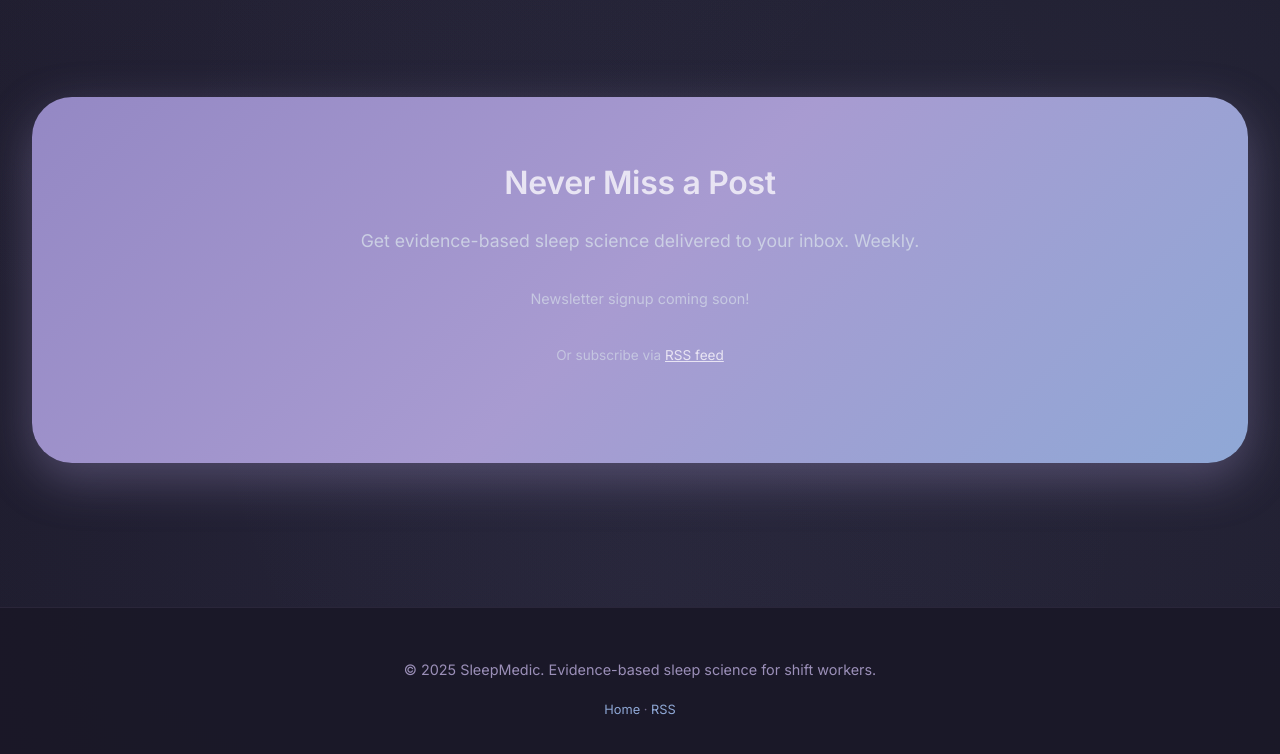
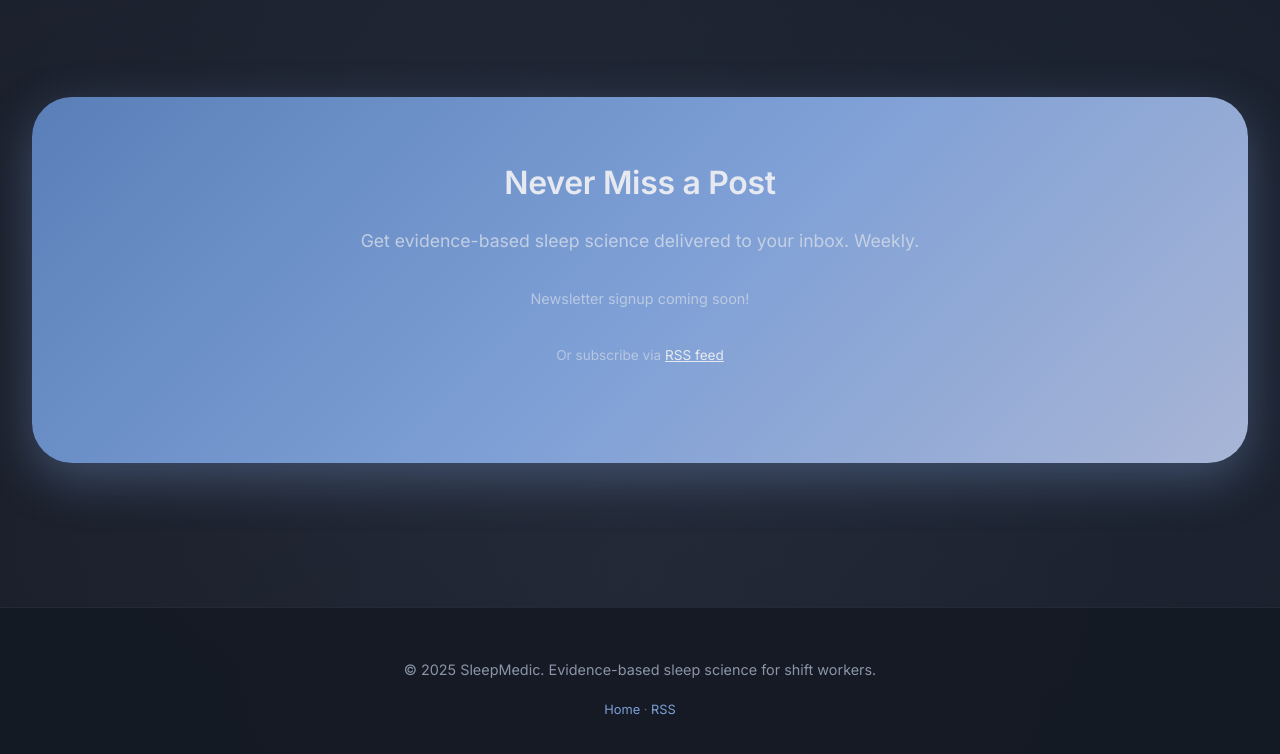
Before and after one commit to jadenschwartz22-ops/sleepmedic-blog, a website: page blog/index.html in a window 1280 px wide. Shown: the part 1057-1811 px from the top of the page. Drawn offline with Linux system fonts and the light colour scheme.

Commit message:
feat: balanced blues with subtle purple hints
Colors adjusted from too purple to mostly blue:
- Background: #151a24 (soft deep blue-gray, less purple)
- Primarily blue accent palette with subtle purple hints:
  - Periwinkle: #7d9fd6 (gentle periwinkle blue)
  - Midnight blue: #5a7fb8 (gentle midnight blue)
  - Lavender: #9ba8c8 (soft blue-lavender, more blue than purple)
  - Lilac: #a8b5d6 (soft blue-lilac, more blue than purple)
  - Deep purple: #7a88b8 (soft blue-purple, more blue)

Background glows:
- Mostly blue tones (125,159,214 / 90,127,184 / 168,181,214)
- Cool moon glow for calm feel

Result:
- Gentle and peaceful
- Mostly blues with just subtle purple touches
- Not overwhelmingly purple
- Still spacious and readable
- Perfect calming night aesthetic for sleep content

```diff
--- a/blog/_shared-styles.css
+++ b/blog/_shared-styles.css
@@ -1,23 +1,23 @@
 /* SleepMedic Blog - Peaceful Starry Night Theme */
 
 :root {
-  /* Gentle Twilight - Soft Blues & Purples */
-  --bg: #1a1828;  /* Soft deep purple-blue */
-  --bg-light: #221f30;  /* Gentle dark purple */
-  --panel: rgba(34, 31, 48, 0.75);  /* Soft translucent purple panels */
-  --ink: #e8e4f3;  /* Soft white with gentle purple tint */
-  --muted: #9b8fb8;  /* Gentle muted purple */
-  --line: rgba(155, 143, 184, 0.15);
+  /* Gentle Night - Balanced Blues with Subtle Purple Hints */
+  --bg: #151a24;  /* Soft deep blue-gray */
+  --bg-light: #1a2030;  /* Gentle dark blue */
+  --panel: rgba(26, 32, 48, 0.75);  /* Soft translucent blue panels */
+  --ink: #e6eaf0;  /* Clean white with subtle blue tint */
+  --muted: #8b95a8;  /* Gentle muted blue-gray */
+  --line: rgba(139, 149, 168, 0.15);
 
-  /* Gentle Night Accents - Soft Blues & Purples */
-  --lavender: #a89bd1;  /* Soft lavender */
-  --periwinkle: #8fa8d6;  /* Gentle periwinkle blue */
-  --lilac: #b8a8e8;  /* Soft lilac */
-  --midnight-blue: #6a7fb8;  /* Gentle midnight blue */
-  --deep-purple: #9488c4;  /* Soft deep purple */
-  --moon: #fef9e6;  /* Warm gentle moon glow */
+  /* Gentle Night Accents - Mostly Blues with Subtle Purple Touches */
+  --lavender: #9ba8c8;  /* Soft blue-lavender (more blue) */
+  --periwinkle: #7d9fd6;  /* Gentle periwinkle blue */
+  --lilac: #a8b5d6;  /* Soft blue-lilac (more blue) */
+  --midnight-blue: #5a7fb8;  /* Gentle midnight blue */
+  --deep-purple: #7a88b8;  /* Soft blue-purple (more blue) */
+  --moon: #f0f4f8;  /* Cool gentle moon glow */
   --star: #ffffff;  /* Pure white stars */
-  --star-glow: rgba(254, 249, 230, 0.65);  /* Warm gentle star glow */
+  --star-glow: rgba(240, 244, 248, 0.65);  /* Cool gentle star glow */
 
   /* Very Rounded - Duolingo style */
   --radius: 24px;
@@ -36,11 +36,11 @@ body {
   font-family: 'Inter', -apple-system, BlinkMacSystemFont, 'Segoe UI', sans-serif;
   background: var(--bg);
   background-image:
-    /* Gentle twilight glows - soft purples & blues */
-    radial-gradient(circle at 15% 30%, rgba(168, 155, 209, 0.08) 0%, transparent 50%),
-    radial-gradient(circle at 85% 70%, rgba(143, 168, 214, 0.07) 0%, transparent 55%),
-    radial-gradient(circle at 50% 90%, rgba(184, 168, 232, 0.06) 0%, transparent 60%),
-    radial-gradient(circle at 30% 80%, rgba(106, 127, 184, 0.05) 0%, transparent 45%);
+    /* Gentle night glows - mostly blues with subtle variety */
+    radial-gradient(circle at 15% 30%, rgba(125, 159, 214, 0.08) 0%, transparent 50%),
+    radial-gradient(circle at 85% 70%, rgba(90, 127, 184, 0.07) 0%, transparent 55%),
+    radial-gradient(circle at 50% 90%, rgba(168, 181, 214, 0.06) 0%, transparent 60%),
+    radial-gradient(circle at 30% 80%, rgba(122, 136, 184, 0.05) 0%, transparent 45%);
   color: var(--ink);
   line-height: 2;
   -webkit-font-smoothing: antialiased;
--- a/blog/index.html
+++ b/blog/index.html
@@ -34,7 +34,7 @@
       position: relative;
       text-align: center;
       padding: 120px 20px 100px;
-      background: linear-gradient(180deg, rgba(34, 31, 48, 0.5) 0%, transparent 100%);
+      background: linear-gradient(180deg, rgba(26, 32, 48, 0.5) 0%, transparent 100%);
       border-bottom: none;
       overflow: hidden;
     }
@@ -113,15 +113,15 @@
     }
 
     .filter-btn:hover {
-      background: rgba(168, 155, 209, 0.25);
+      background: rgba(125, 159, 214, 0.25);
       transform: translateY(-3px) scale(1.02);
-      box-shadow: 0 8px 24px rgba(168, 155, 209, 0.3);
+      box-shadow: 0 8px 24px rgba(125, 159, 214, 0.3);
     }
 
     .filter-btn.active {
-      background: linear-gradient(135deg, var(--lavender), var(--lilac));
+      background: linear-gradient(135deg, var(--periwinkle), var(--midnight-blue));
       color: var(--bg);
-      box-shadow: 0 4px 16px rgba(184, 168, 232, 0.4);
+      box-shadow: 0 4px 16px rgba(125, 159, 214, 0.4);
     }
 
     .posts-grid {
@@ -135,7 +135,7 @@
       background: var(--panel);
       border-radius: var(--radius-lg);
       overflow: hidden;
-      border: 1px solid rgba(168, 155, 209, 0.2);
+      border: 1px solid rgba(125, 159, 214, 0.2);
       transition: all 0.4s cubic-bezier(0.4, 0, 0.2, 1);
       display: flex;
       flex-direction: column;
@@ -144,9 +144,9 @@
 
     .post-card:hover {
       transform: translateY(-8px) scale(1.01);
-      box-shadow: 0 24px 72px rgba(168, 155, 209, 0.35);
-      border-color: var(--lilac);
-      background: rgba(34, 31, 48, 0.9);
+      box-shadow: 0 24px 72px rgba(125, 159, 214, 0.35);
+      border-color: var(--periwinkle);
+      background: rgba(26, 32, 48, 0.9);
     }
 
     .post-card-content {
@@ -167,10 +167,10 @@
       margin-bottom: 20px;
     }
 
-    .category-science { background: rgba(143,168,214,0.25); color: var(--periwinkle); }
-    .category-tools { background: rgba(168,155,209,0.25); color: var(--lavender); }
-    .category-timing { background: rgba(184,168,232,0.25); color: var(--lilac); }
-    .category-special { background: rgba(106,127,184,0.25); color: var(--midnight-blue); }
+    .category-science { background: rgba(125,159,214,0.25); color: var(--periwinkle); }
+    .category-tools { background: rgba(155,168,200,0.25); color: var(--lavender); }
+    .category-timing { background: rgba(168,181,214,0.25); color: var(--lilac); }
+    .category-special { background: rgba(90,127,184,0.25); color: var(--midnight-blue); }
 
     .post-card h2 {
       font-size: 1.4rem;
@@ -208,12 +208,12 @@
     }
 
     .newsletter-section {
-      background: linear-gradient(135deg, var(--deep-purple), var(--lavender), var(--periwinkle));
+      background: linear-gradient(135deg, var(--midnight-blue), var(--periwinkle), var(--lilac));
       border-radius: var(--radius-lg);
       padding: 64px 48px;
       text-align: center;
       margin-bottom: 80px;
-      box-shadow: 0 16px 48px rgba(168, 155, 209, 0.35);
+      box-shadow: 0 16px 48px rgba(125, 159, 214, 0.35);
     }
 
     .newsletter-section h2 {
@@ -304,12 +304,12 @@
   </main>
 
   <!-- Footer -->
-  <footer style="background: rgba(26, 24, 40, 0.95); padding: 48px 20px; text-align: center; border-top: 1px solid rgba(155, 143, 184, 0.12);">
+  <footer style="background: rgba(21, 26, 36, 0.95); padding: 48px 20px; text-align: center; border-top: 1px solid rgba(139, 149, 168, 0.12);">
     <div class="wrap">
       <p style="color: var(--muted); font-size: 0.9rem;">
         © 2025 SleepMedic. Evidence-based sleep science for shift workers.
       </p>
-      <p style="color: rgba(155, 143, 184, 0.7); font-size: 0.8rem; margin-top: 12px;">
+      <p style="color: rgba(139, 149, 168, 0.7); font-size: 0.8rem; margin-top: 12px;">
         <a href="/" style="color: var(--periwinkle); text-decoration: none;">Home</a> ·
         <a href="feed.xml" style="color: var(--periwinkle); text-decoration: none;">RSS</a>
       </p>
```
Also changed, not shown: .github/workflows/weekly-blog-draft.yml (added).
